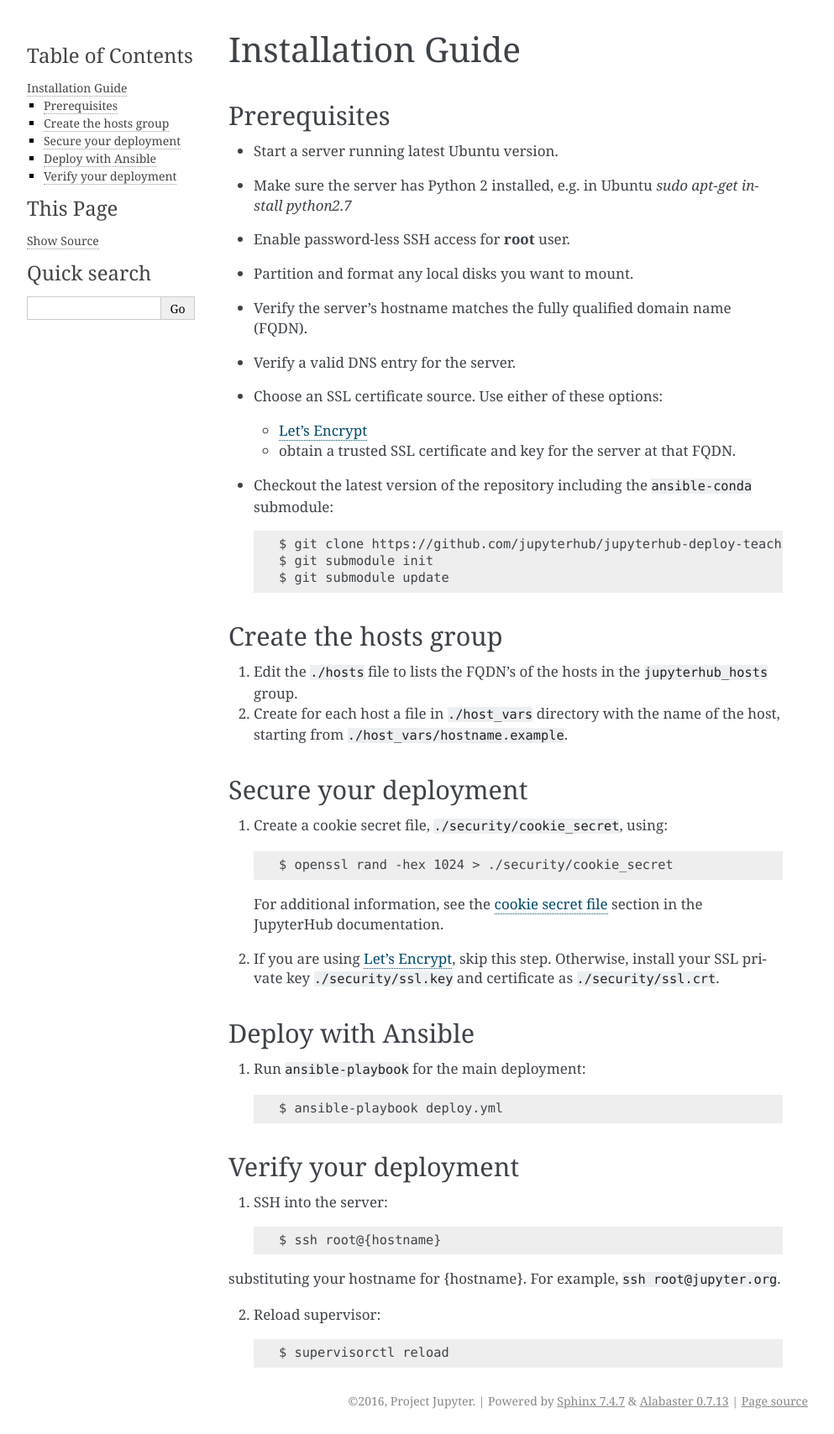
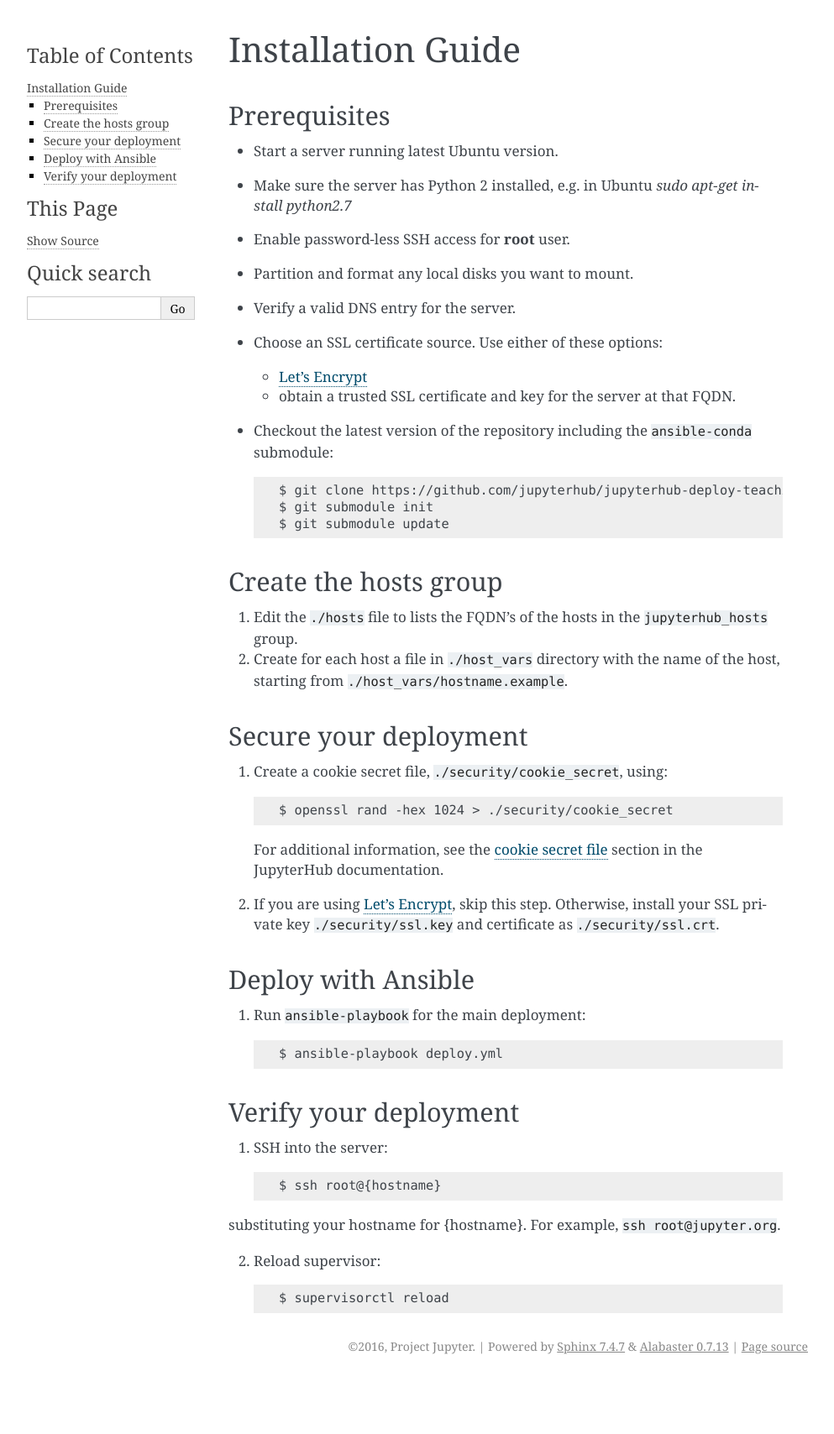
Before and after one commit to jupyterhub/jupyterhub-deploy-teaching, a Sphinx documentation site: the page built from docs/source/installation.rst, in a window 1280 px wide. Shown: the whole page at 84% size, without its empty margins (148-1141 px from the left). Built offline with Sphinx 7.4.7, drawn with Linux system fonts in a browser that asks for light colours; after the commit the page ends 1643 px from its top, so only the background shows below that.

Commit message:
Hostname is set by ansible already
No need for the user to set it beforehand,
this was probably due to #10, closes #12

```diff
--- a/docs/source/installation.rst
+++ b/docs/source/installation.rst
@@ -11,8 +11,6 @@
 - Enable password-less SSH access for :command:`root` user.
 
 - Partition and format any local disks you want to mount.
-
-- Verify the server's hostname matches the fully qualified domain name (FQDN).
 
 - Verify a valid DNS entry for the server.
 
```
